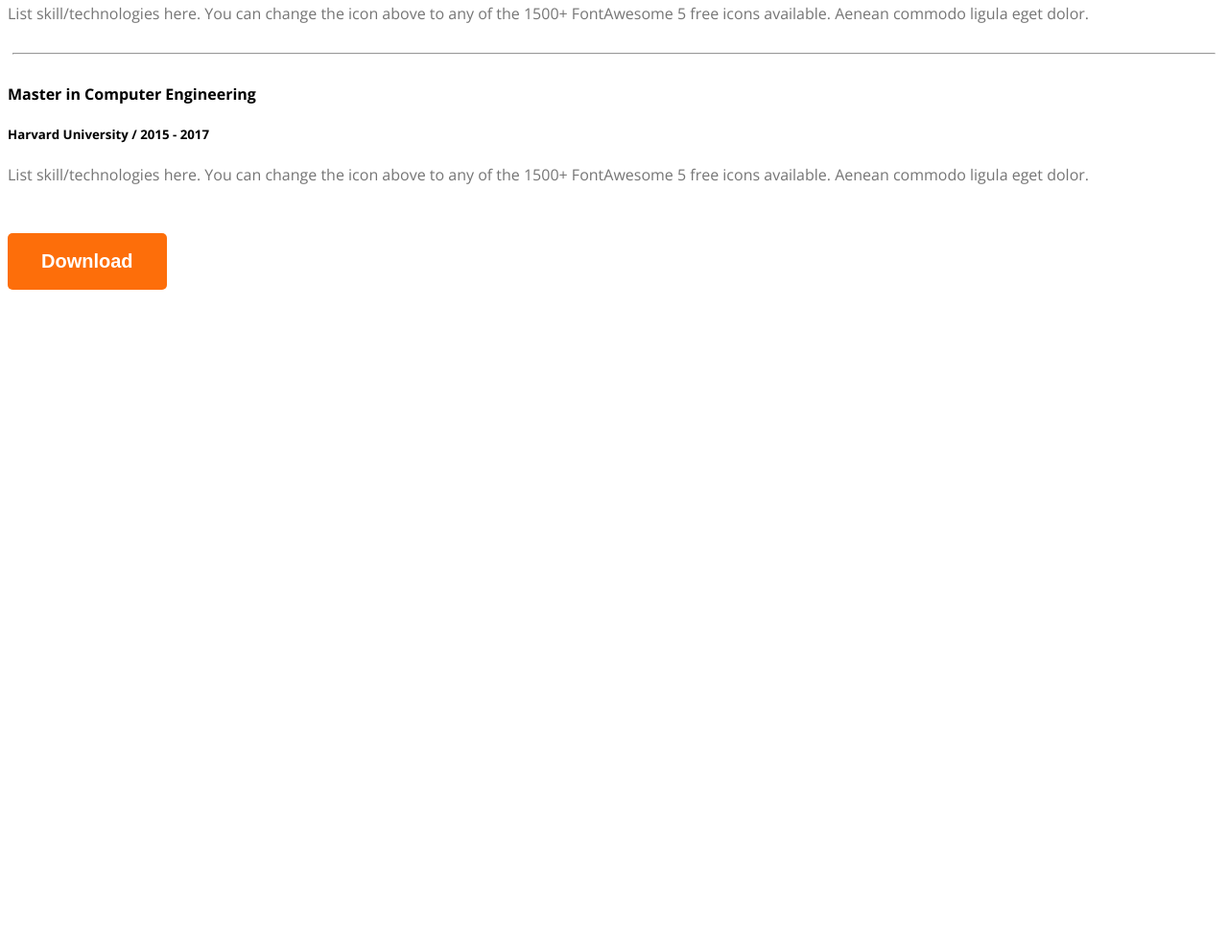
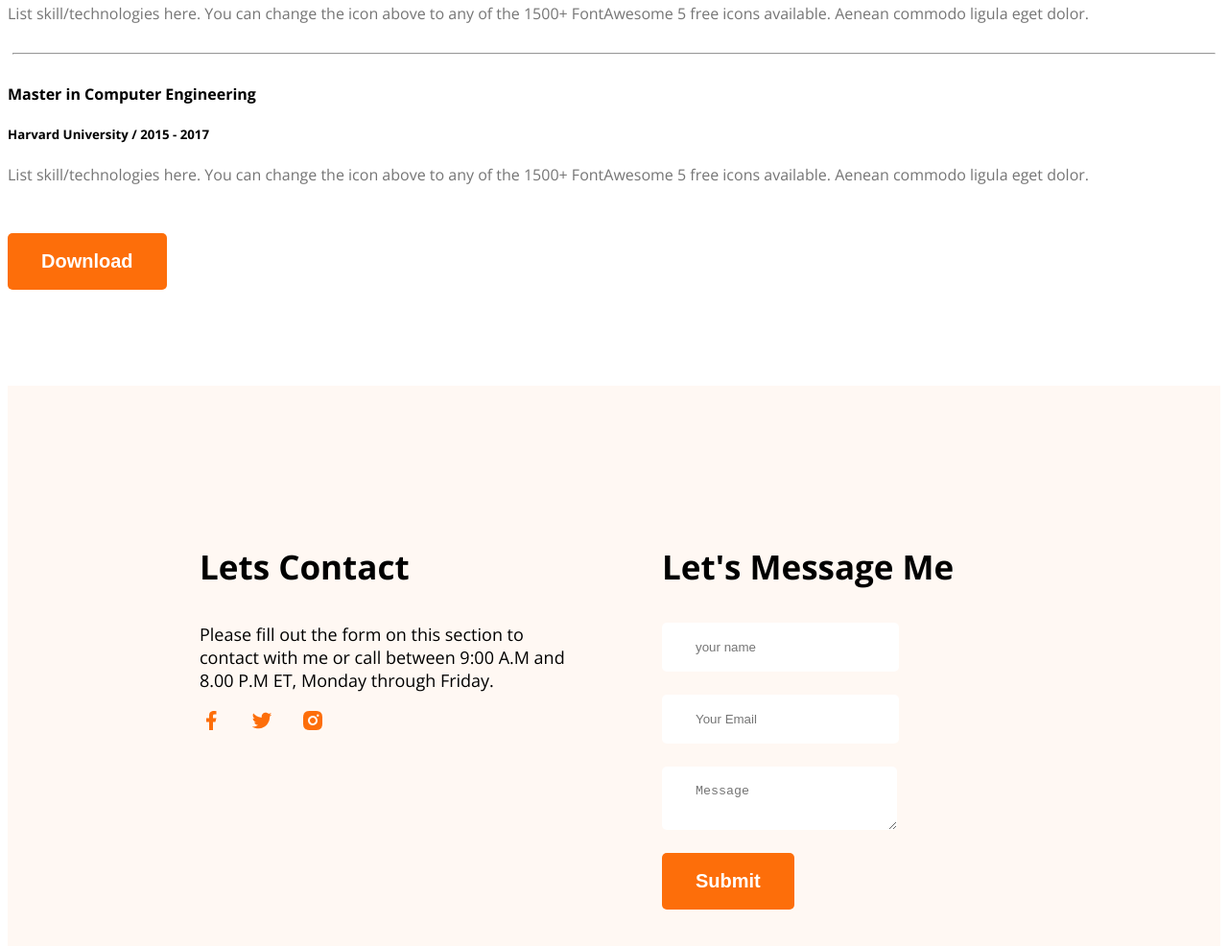
Before and after one commit to Tarannummm/webdevportfolio, a plain HTML site: page index.html in a window 1280 px wide. Shown: the part 2603-3589 px from the top of the page at 96% size. Before the commit the page ends 2913 px from the top, so only its background shows below. Drawn offline with nearby package versions, Linux system fonts and the light colour scheme.

Commit message:
footer somewhat done

```diff
--- a/index.html
+++ b/index.html
@@ -146,7 +146,26 @@ to any of the 1500+ FontAwesome 5 free icons available. Aenean commodo ligula eg
 
 </section>
     </main>
-    <footer>
+    <footer class="footer">
+        <div class="footer-column">
+            <h3 class="section-title">Lets Contact</h3>
+            <p class="section-description">Please fill out the form on this section to contact with me or call between 9:00 A.M and 8.00 P.M ET, Monday through Friday.</p>
+            <div class="social-links">
+                <a href=""><img src="images/icons/facebook.png" alt=""></a>
+                <a href=""><img src="images/icons/twitter.png" alt=""></a>
+                <a href=""><img src="images/icons/insta.png" alt=""></a>
+            </div>
+        </div>
+        <div class="footer-column">
+            <h3 class="section-title">Let's Message Me</h3>
+            <form class="contact">
+                <input type="text" placeholder="your name">
+                <input type="email" placeholder="Your Email">
+                <textarea name="" placeholder="Message" id=""></textarea>
+                <input class="btn-primary" type="submit" name="" id="">
+            </form>
+
+        </div>
 
 
     </footer>
--- a/styles/portfolio.css
+++ b/styles/portfolio.css
@@ -175,3 +175,31 @@ background-position: top left, bottom right;
 .resume-download-container{
     margin-top: 50px;
 }
+.footer-column{
+    width: 50%;
+
+}
+.contact input[type="text"], .contact input[type="email"],textarea{
+    display: block;
+    margin-bottom: 24px;
+    padding: 18px 35px;
+    color: #757575;
+    border-radius: 5px;
+    background: white;
+    border: 0;
+
+}
+
+
+
+
+.social-links a{
+    margin-right: 25px;
+}
+.footer{
+    display: flex;
+    background-color: #FFF8F3;
+    margin-top: 100px;
+    padding: 130px 200px;
+    gap: 100px;
+}
```
